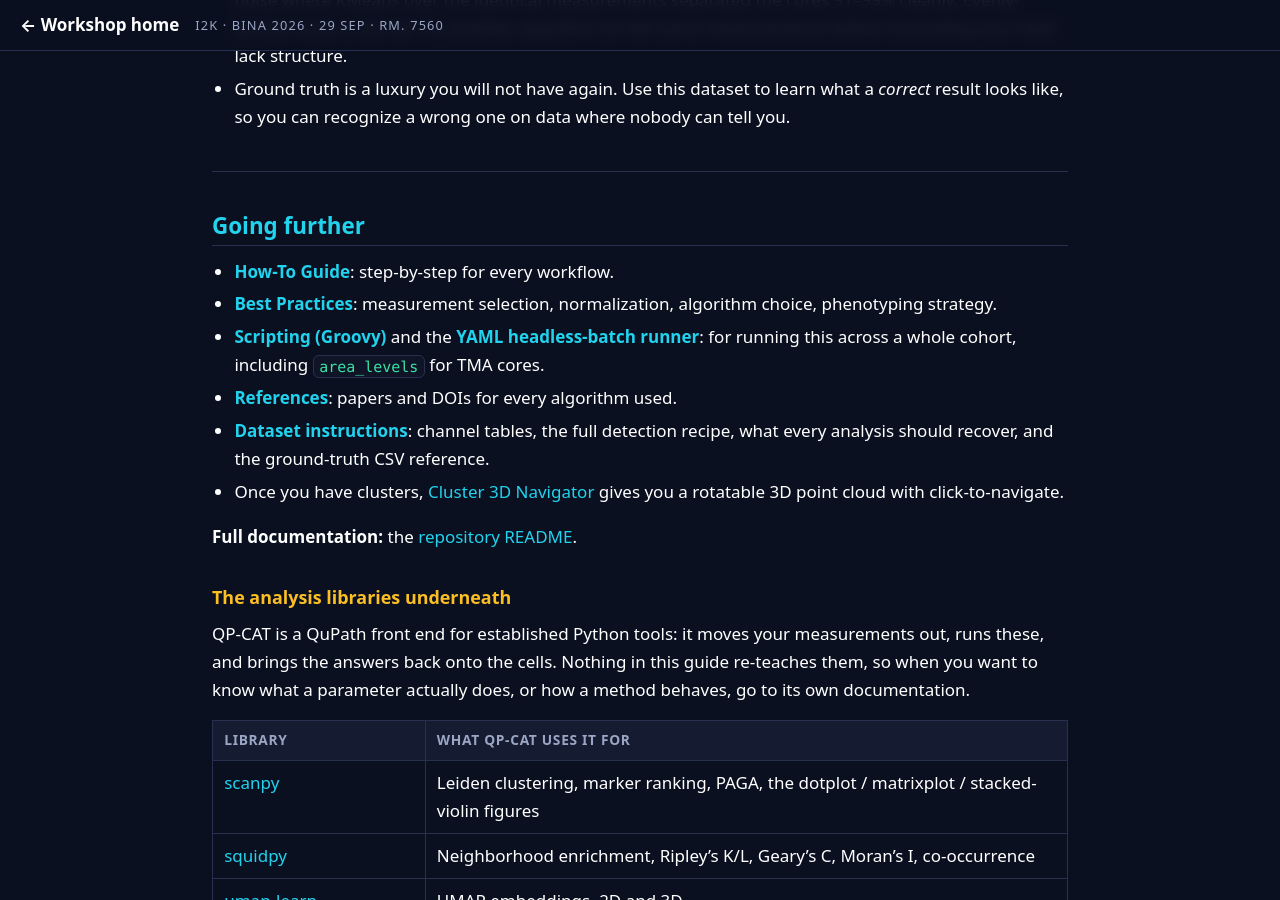
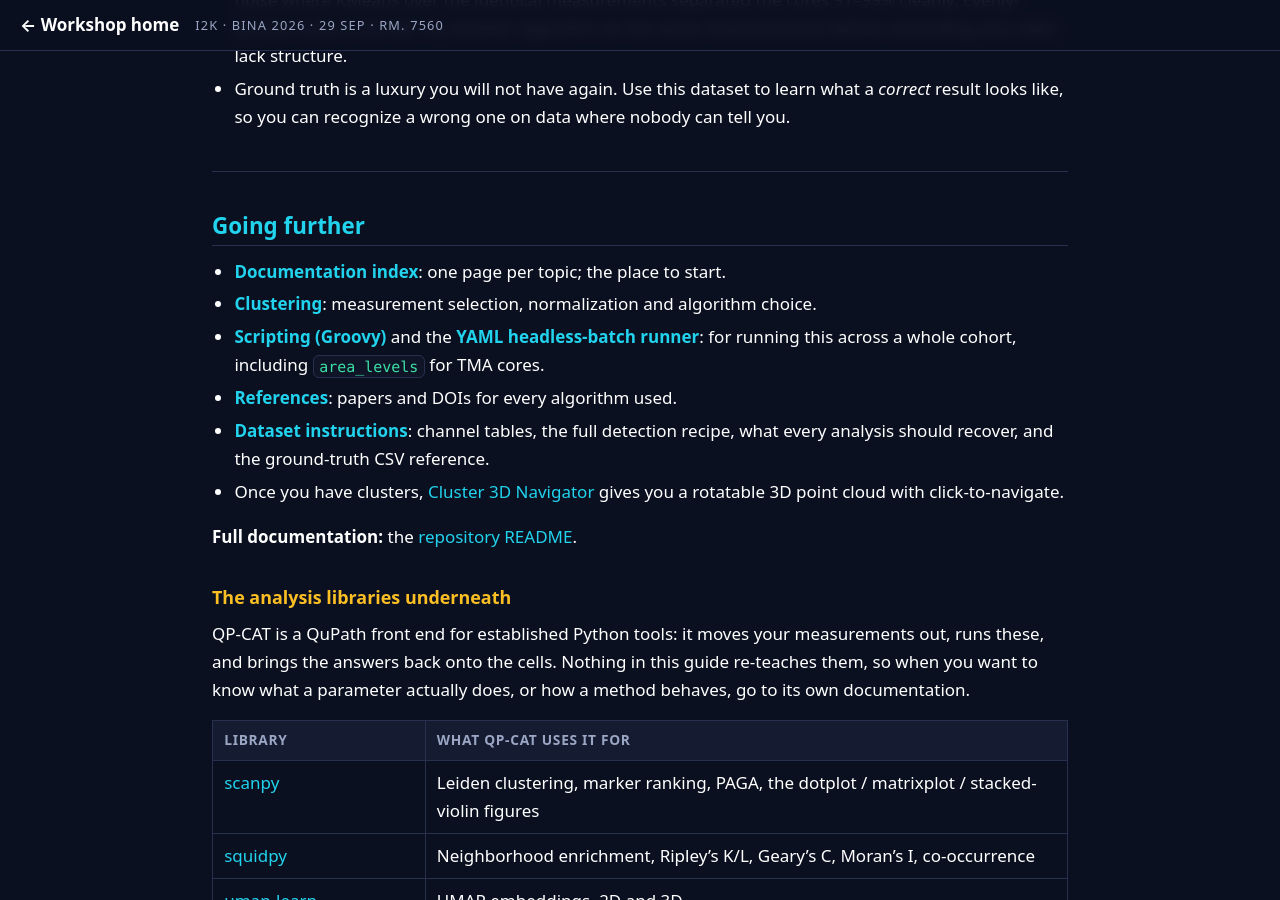
Before and after one commit to MichaelSNelson/BINA-I2K-2026-QuPath-Extensions, a Jekyll site: the page built from docs/03-qp-cat-cell-analysis-tools.md, in a window 1280 px wide and 900 px high, scrolled down 12415 px. Built offline with Jekyll 4.4.1, drawn with Linux system fonts in a browser that asks for light colours.

Commit message:
Guide 3: point Going further at the pages, not the redirect stubs
HOW_TO_GUIDE.md, BEST_PRACTICES.md, SCRIPTING.md, YAML_SCHEMA.md and
REFERENCES.md are all still in the repo, but every one of them is now a
two-line "Moved" stub. They return 200, so a link checker is happy while a
reader lands on a signpost instead of the content.

Repointed at the real pages, taking each destination from the stub itself:
documentation/README.md (index), clustering.md (which absorbed the
best-practices guidance), scripting.md, yaml-reference.md, references.md.
Every QP-CAT repo link in this guide re-checked; all resolve.

Claude-Session: https://claude.ai/code/session_01TZFXuLKiz1DgbomrTgfDTw

```diff
--- a/docs/03-qp-cat-cell-analysis-tools.md
+++ b/docs/03-qp-cat-cell-analysis-tools.md
@@ -463,10 +463,10 @@ successful run auto-saves** to `<project>/qpcat/cluster_results/` under a timest
 
 ## Going further
 
-- **[How-To Guide](https://github.com/uw-loci/qupath-extension-cell-analysis-tools/blob/main/documentation/HOW_TO_GUIDE.md)**: step-by-step for every workflow.
-- **[Best Practices](https://github.com/uw-loci/qupath-extension-cell-analysis-tools/blob/main/documentation/BEST_PRACTICES.md)**: measurement selection, normalization, algorithm choice, phenotyping strategy.
-- **[Scripting (Groovy)](https://github.com/uw-loci/qupath-extension-cell-analysis-tools/blob/main/documentation/SCRIPTING.md)** and the **[YAML headless-batch runner](https://github.com/uw-loci/qupath-extension-cell-analysis-tools/blob/main/documentation/YAML_SCHEMA.md)**: for running this across a whole cohort, including `area_levels` for TMA cores.
-- **[References](https://github.com/uw-loci/qupath-extension-cell-analysis-tools/blob/main/documentation/REFERENCES.md)**: papers and DOIs for every algorithm used.
+- **[Documentation index](https://github.com/uw-loci/qupath-extension-cell-analysis-tools/blob/main/documentation/README.md)**: one page per topic; the place to start.
+- **[Clustering](https://github.com/uw-loci/qupath-extension-cell-analysis-tools/blob/main/documentation/clustering.md)**: measurement selection, normalization and algorithm choice.
+- **[Scripting (Groovy)](https://github.com/uw-loci/qupath-extension-cell-analysis-tools/blob/main/documentation/scripting.md)** and the **[YAML headless-batch runner](https://github.com/uw-loci/qupath-extension-cell-analysis-tools/blob/main/documentation/yaml-reference.md)**: for running this across a whole cohort, including `area_levels` for TMA cores.
+- **[References](https://github.com/uw-loci/qupath-extension-cell-analysis-tools/blob/main/documentation/references.md)**: papers and DOIs for every algorithm used.
 - **[Dataset instructions](https://github.com/uw-loci/multiplex-synthetic-data/blob/master/INSTRUCTIONS.md)**: channel tables, the full detection recipe, what every analysis should recover, and the ground-truth CSV reference.
 - Once you have clusters, [Cluster 3D Navigator](04-cluster-3d-navigator.md) gives you a
   rotatable 3D point cloud with click-to-navigate.
```
